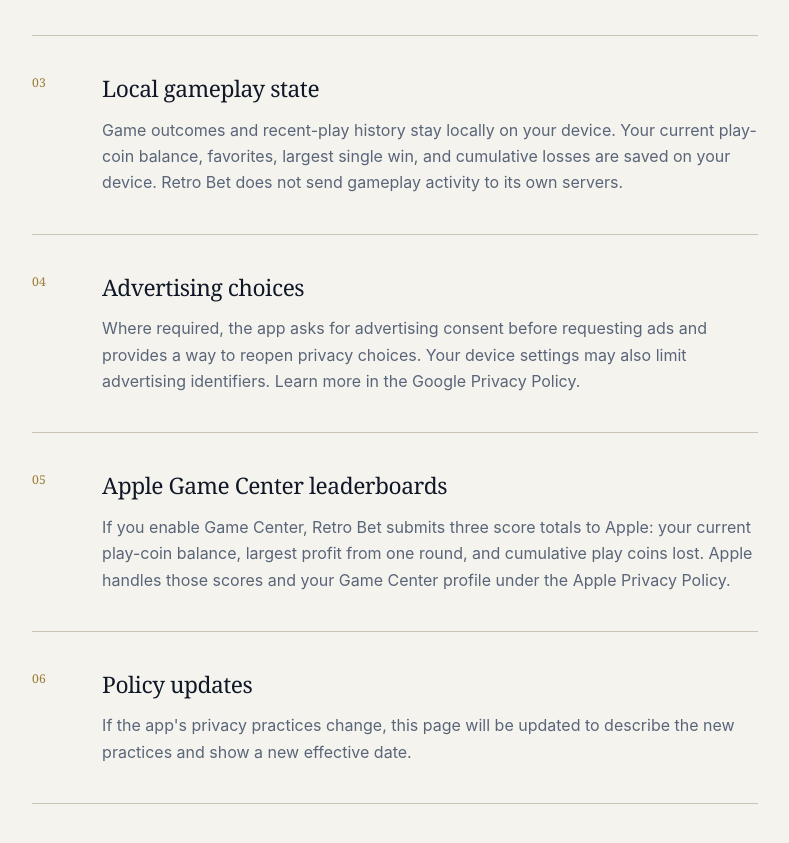
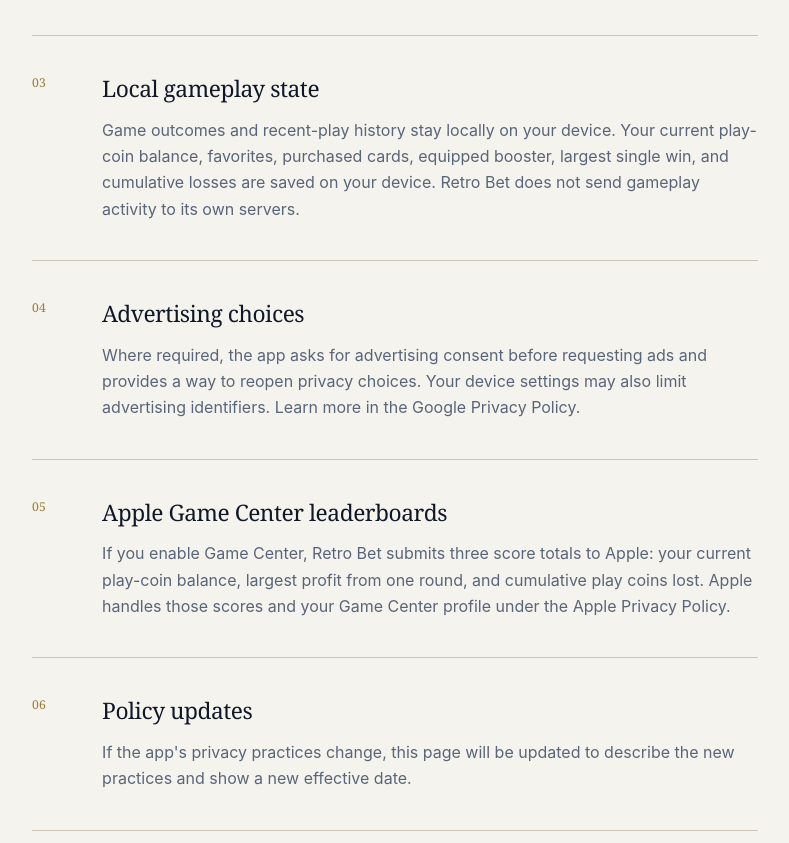
Before and after one commit to brycebehncke-coder/casino-rush-privacy, a plain HTML site: page index.html in a window 1280 px wide. Shown: the part 1657-2500 px from the top of the page, without its empty margins (472-1261 px from the left). Drawn offline with Linux system fonts and the light colour scheme.

Commit message:
Document local card shop data

```diff
--- a/index.html
+++ b/index.html
@@ -161,8 +161,9 @@
               <h3>Local gameplay state</h3>
               <p>
                 Game outcomes and recent-play history stay locally on your
-                device. Your current play-coin balance, favorites, largest
-                single win, and cumulative losses are saved on your device.
+                device. Your current play-coin balance, favorites, purchased
+                cards, equipped booster, largest single win, and cumulative
+                losses are saved on your device.
                 Retro Bet does not send gameplay activity to its own
                 servers.
               </p>
```
